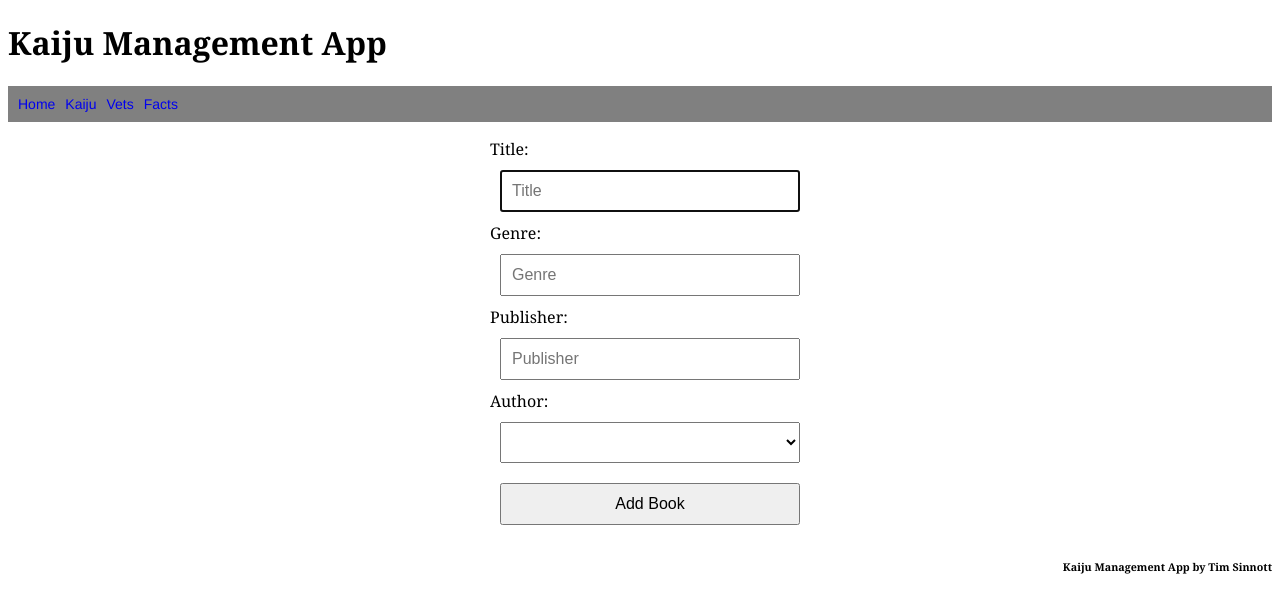
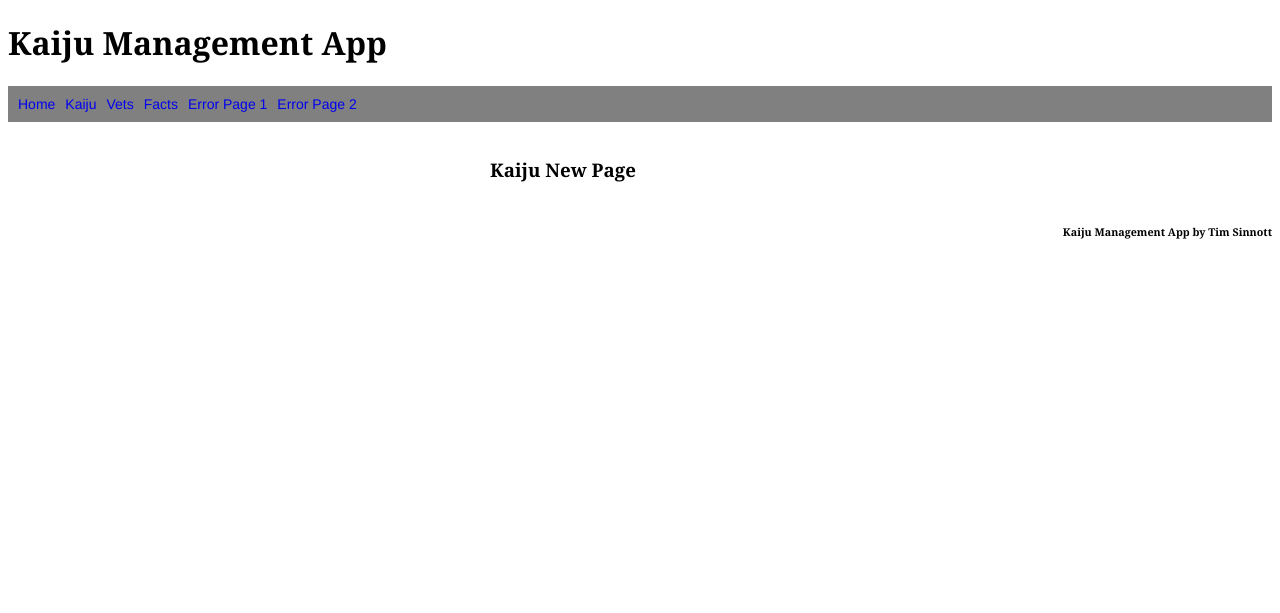
Before and after one commit to SinnottTM/codeclan_w5_vet_management_project, a Flask app: template vet_management_app/templates/kaiju/new.html in a window 1280 px wide. Shown: the top 613 px of the page. Run offline with Flask 2, Linux system fonts and the light colour scheme; the template is opened without the code that fills it, so the values that code supplies are empty.

Commit message:
42th, HTML updates

```diff
--- a/vet_management_app/templates/base.html
+++ b/vet_management_app/templates/base.html
@@ -14,12 +14,13 @@
     <header id="site-header">
         <h1>Kaiju Management App</h1>
         <nav>
-            <!-- Potential menu layout with potential CSS class-->
             <ul class="menu">
                 <li><a href="/">Home</a></li>
-                <li><a href="/kaiju/index">Kaiju</a></li>
-                <li><a href="/vets/index">Vets</a></li>
-                <li><a href="/fact/index">Facts</a></li>
+                <li><a href="/kaiju">Kaiju</a></li>
+                <li><a href="/vets">Vets</a></li>
+                <li><a href="/kaiju/facts">Facts</a></li>
+                <li><a href="/kaiju/error1">Error Page 1</a></li>
+                <li><a href="/kaiju/error2">Error Page 2</a></li>
             </ul>
         </nav>
     </header>
--- /dev/null
+++ b/vet_management_app/templates/facts/index.html
@@ -0,0 +1,6 @@
+{% extends "base.html" %}
+{% block content %}
+
+<h3>Fact Page</h3>
+
+{% endblock %}
--- a/vet_management_app/templates/kaiju/edit.html
+++ b/vet_management_app/templates/kaiju/edit.html
@@ -1,6 +1,7 @@
 {% extends "base.html" %}
 {% block content %}
 
+<h3>Kaiju Edit Page</h3>
 <form action="/books/{{book.id}}" method="post">
   <div>
     <label for="title">Title:</label>
--- a/vet_management_app/templates/kaiju/new.html
+++ b/vet_management_app/templates/kaiju/new.html
@@ -1,35 +1,35 @@
 {% extends "base.html" %}
 {% block content %}
 
-<form action="/kaiju" method="post">
+<h3>Kaiju New Page</h3>
+<!-- <form action="/kaiju" method="post">
 
   <div>
-    <label for="title">Title:</label>
-    <input type="text" id="title" name="title" placeholder="Title" required autofocus>
+    <label for="name">Name:</label>
+    <input type="text" id="title" name="name" placeholder="Name" required autofocus>
   </div>
 
   <div>
-    <label for="genre">Genre:</label>
-    <input type="text" id="genre" name="genre" placeholder="Genre" required autofocus>
+    <label for="dob">DOB:</label>
+    <input type="text" id="genre" name="dob" placeholder="DOB" required autofocus>
   </div>
 
   <div>
-    <label for="publisher">Publisher:</label>
+    <label for="kaiju_type">Kaiju:</label>
     <input type="text" id="publisher" name="publisher" placeholder="Publisher" required>
   </div>
 
-
   <div>
-    <label for="author">Author:</label>
-    <select id="author" name="author_id">
-      {% for author in all_authors %}
-        <option value="{{ author.id }}">{{ author.full_name() }}</option>
+    <label for="vet">Vet:</label>
+    <select id="author" name="vet_id">
+      {% for vet in all_vets %}
+        <option value="{{ vet.id }}">{{ vet.name }}</option>
       {% endfor %}
     </select>
   </div>
 
-  <button type="submit">Add Book</button>
+  <button type="submit">Add Kaiju</button>
 
-</form>
+</form> -->
 
 {% endblock %}
--- a/vet_management_app/templates/kaiju/show.html
+++ b/vet_management_app/templates/kaiju/show.html
@@ -2,6 +2,7 @@
 {% extends "base.html" %}
 {% block content %}
 
+<h3>Kaiju Show Page</h3>
   <div>
     <p>{{kaiju.name}}</p>
     <hr>
--- a/vet_management_app/templates/vet/index.html
+++ /dev/null
@@ -1,5 +0,0 @@
-{% extends 'base.html' %}
-
-{% block content %}
-
-{% endblock %}
--- /dev/null
+++ b/vet_management_app/templates/vets/index.html
@@ -0,0 +1,6 @@
+{% extends "base.html" %}
+{% block content %}
+
+<h3>Vet Index Page</h3>
+
+{% endblock %}
```
Also changed, not shown: vet_management_app/templates/kaiju/error1.html (added, +14 -0 lines), vet_management_app/templates/kaiju/error2.html (added, +14 -0 lines), vet_management_app/templates/kaiju/index.html (+6 -18 lines).
